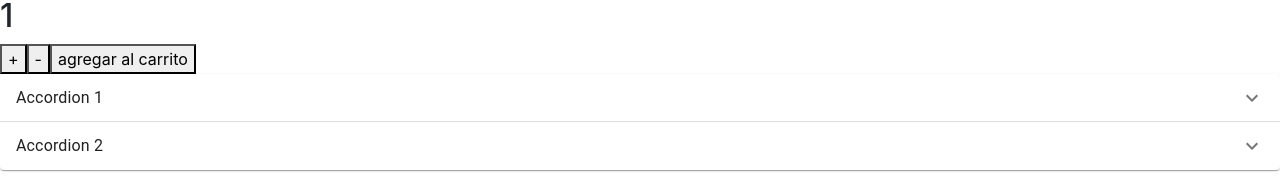
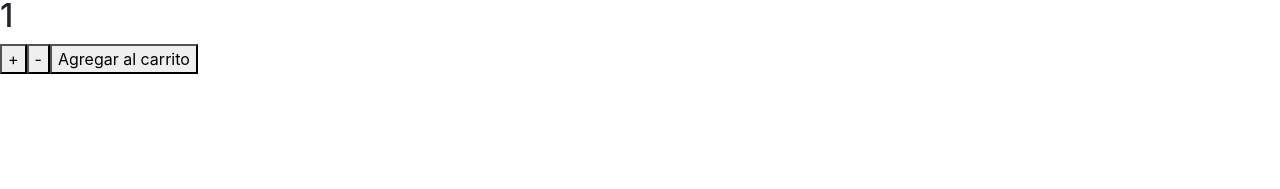
Before and after one commit to MarcosAuqui/pre-entrega-react, a React (Create React App) app: page /category/buzos in a window 1280 px wide. Shown: the part 608-797 px from the top of the page. Built offline with nearby package versions, Linux system fonts and the light colour scheme.

Commit message:
corrigiendo carpetas

```diff
--- a/src/App.js
+++ b/src/App.js
@@ -4,6 +4,8 @@ import { ItemListContainer } from './components/itemListContainer/ItemListContai
 import { Nav } from './components/navBar/Nav'
 import { Form } from './components/form/Form'
 import { BrowserRouter, Routes, Route,} from  "react-router-dom"
+import { Cart } from './components/cart/Cart';
+import { CartContextProvider } from './context/CartContext';
 
 function App() {
 
@@ -12,6 +14,7 @@ function App() {
   return (
 
   <BrowserRouter>
+    <CartContextProvider>
 
       <Nav />
 
@@ -27,13 +30,11 @@ function App() {
 
        <Route path='*' element={<h1>URL no existe</h1>}/>
 
-      <Route path='/card' element={<h1>Aca va a haber un carrito</h1>}/>
-
-
-
+       <Route path='/cart' element={<Cart/>}/>
 
       </Routes>
 
+   </CartContextProvider>
 
  </BrowserRouter>
 
--- a/src/components/accordionMui/AccordionMui.jsx
+++ /dev/null
@@ -1,43 +0,0 @@
-import Accordion from '@mui/material/Accordion';
-import AccordionSummary from '@mui/material/AccordionSummary';
-import AccordionDetails from '@mui/material/AccordionDetails';
-import Typography from '@mui/material/Typography';
-import ExpandMoreIcon from '@mui/icons-material/ExpandMore';
-
-
-
-export const AccordionMui = () => {
-  return (
-    <div>
-    <Accordion>
-      <AccordionSummary
-        expandIcon={<ExpandMoreIcon />}
-        aria-controls="panel1a-content"
-        id="panel1a-header"
-      >
-        <Typography>Accordion 1</Typography>
-      </AccordionSummary>
-      <AccordionDetails>
-        <Typography>
-          esto se muestra al abrir
-        </Typography>
-      </AccordionDetails>
-    </Accordion>
-    <Accordion>
-      <AccordionSummary
-        expandIcon={<ExpandMoreIcon />}
-        aria-controls="panel2a-content"
-        id="panel2a-header"
-      >
-        <Typography>Accordion 2</Typography>
-      </AccordionSummary>
-      <AccordionDetails>
-        <Typography>
-        esto se muestra al abrir
-        </Typography>
-      </AccordionDetails>
-    </Accordion>
-
-  </div>
-  )
-}
--- a/src/components/cardWidget/CardWidget.jsx
+++ b/src/components/cardWidget/CardWidget.jsx
@@ -1,4 +1,4 @@
-import { BsFillCartCheckFill } from 'react-icons/bs'
+// import { BsFillCartCheckFill } from 'react-icons/bs'
 import {Link} from "react-router-dom"
 import ShoppingCartIcon from '@mui/icons-material/ShoppingCart';
 
@@ -7,7 +7,7 @@ import React from 'react'
 export const CardWidget = () => {
   return (
 
-    <Link to="/card">
+    <Link to="/cart">
 
       <div className="container-Carrito">
         {/* <BsFillCartCheckFill
--- /dev/null
+++ b/src/components/cart/Cart.jsx
@@ -0,0 +1,13 @@
+import { useContext } from "react"
+import { CartContext } from "../../context/CartContext"
+
+export const Cart = () => {
+
+    const {cart} = useContext(CartContext)
+
+    console.log(cart)
+
+  return (
+    <div>Carrito conshisumare</div>
+  )
+}
--- a/src/components/counter/Counter.jsx
+++ b/src/components/counter/Counter.jsx
@@ -1,7 +1,7 @@
 import { useState } from 'react'
 
 
-export const Counter = ({stock, initial}) => {
+export const Counter = ({stock, initial = 1}) => {
 
   const [counter, setCounter] = useState(initial)
 
@@ -10,7 +10,7 @@ export const Counter = ({stock, initial}) => {
       setCounter(counter + 1)
 
     } */
-    counter < initial && setCounter(counter +1)
+    counter < stock && setCounter(counter +1)
 
   }
 
@@ -33,7 +33,7 @@ export const Counter = ({stock, initial}) => {
 
       <button onClick={increment}>+</button>
       <button onClick={decrement}>-</button>
-      <button onClick={() => onAdd(counter)}>agregar al carrito</button>
+      <button onClick={() => onAdd(counter)}>Agregar al carrito</button>
     </div>
 
   )
--- a/src/components/form/Form.jsx
+++ b/src/components/form/Form.jsx
@@ -5,24 +5,49 @@ import { useState } from "react"
 export const Form = () => {
 
 
-    const [user, setUser] = useState("")
+    // const [user, setUser] = useState("")
 
-    const [password, setPassword] = useState("")
+    const [userData, setUserData] = useState({name: "", lastName:""})
 
     const handleSubmit = (event) => {
 
         event.preventDefault()
-        console.log(`Hola, ${user}. Como estas?`)
+        console.log(userData)
 
     }
 
+    /* const handleChangeName = (event) => {
+      setUserData({...userData, name: event.target.value})
+    } */
 
+   const handleKey= (event) =>{
+
+    if(event.key !== "a" && event.key !== "e" && event.key !== "i" && event.key !== "o" && event.key !== "u"){
+      console.log(event.key)
+    }else{
+      event.preventDefault()
+    }
+   }
 
   return (
     <div>
         <form action="" onSubmit={handleSubmit}>
-            <input type="text" placeholder="Ingrese su nombre de usuario o correo electronico" name="user"  onChange={(e) => setUser(e.target.value)}value= {setUser}/>
-            <input type="text" placeholder="Ingrese su nombre contraseña" name="password" onChange={(e) => setPassword(e.target.value)} value={setPassword}/>
+            <input
+             type="text"
+             placeholder="Ingrese su nombre "
+             name="name"
+             onChange={(event) => setUserData({...userData, name: event.target.value})}
+             value= {userData.name}
+             onKeyDown= {handleKey}
+             />
+
+            <input
+            type="text"
+            placeholder="Ingrese su nombre apellido"
+            name="lastName"
+            onChange={(event) => setUserData({...userData, lastName: event.target.value })}
+            value={userData.lastName}/>
+
             <button type="sumbit">Enviar</button>
         </form>
     </div>
--- a/src/components/itemDetailsContainer/ItemDetailsContainer.jsx
+++ b/src/components/itemDetailsContainer/ItemDetailsContainer.jsx
@@ -2,6 +2,7 @@ import { useState } from "react"
 import { useEffect } from "react"
 import { Products } from "../../data/Products"
 import { useParams } from "react-router-dom"
+import { Counter } from "../counter/Counter"
 
 export const ItemDetailsContainer = () => {
 
@@ -23,6 +24,8 @@ export const ItemDetailsContainer = () => {
         <h2>{product.title}</h2>
         <h2>{product.price}</h2>
         <h2>{product.description}</h2>
+
+        <Counter />
     </div>
   )
 }
--- a/src/components/itemListContainer/ItemListContainer.jsx
+++ b/src/components/itemListContainer/ItemListContainer.jsx
@@ -6,15 +6,13 @@ import {Products} from "../../data/Products.js"
 
 import { useEffect } from "react"
 
-import { Counter } from "../counter/Counter"
+ import { Counter } from "../counter/Counter"
 
 import { ItemList } from "../itemList/ItemList"
 
 import { useParams } from "react-router-dom"
 
-import { AccordionMui } from "../accordionMui/AccordionMui"
 
-import { Loader } from "../loader/Loader"
 
 
 
@@ -25,7 +23,7 @@ export const ItemListContainer = ( {greeting} ) => {
 
   const [items, setItems] = useState( [] )
 
-  const [sePuedeEstarAca, setSePuedeEstarAca] =useState("")
+  // const [sePuedeEstarAca, setSePuedeEstarAca] =useState("")
 
   useEffect( () => {
 
@@ -36,7 +34,7 @@ export const ItemListContainer = ( {greeting} ) => {
 
       setTimeout( () =>{
         resolve(categoryName ? productsFiltered : Products)
-      },3000)
+      },500)
 
       })
       task
@@ -51,11 +49,10 @@ export const ItemListContainer = ( {greeting} ) => {
   return (
     <div className= "container-items-light">
 
-      {items.length > 0 ? <ItemList items={items}/> : <Loader/>}
+     <ItemList items={items}/>
 
       <Counter initial={1} stock={7}/>
 
-      <AccordionMui/>
 
     </div>
   )
--- a/src/components/loader/Loader.jsx
+++ /dev/null
@@ -1,11 +0,0 @@
-import CircularProgress from '@mui/material/CircularProgress';
-import Box from '@mui/material/Box';
-
-
-export const Loader = () => {
-  return (
-    <Box  sx={{ display: 'flex' }}>
-      <CircularProgress />
-    </Box>
-  )
-}
--- a/src/components/productsCard/ProductsCard.jsx
+++ b/src/components/productsCard/ProductsCard.jsx
@@ -1,6 +1,5 @@
-import styles from  "./ProductsCard.module.css"
+
 import { Link } from "react-router-dom";
-import Box from '@mui/material/Box';
 
 import {Card, CardActions, CardContent, CardMedia, Button, Typography} from '@mui/material';
 
@@ -35,6 +34,7 @@ export const ProductsCard = ({element}) => {
         </Typography>
       </CardContent>
       <CardActions style={{display: "flex", justifyContent:"center"}}>
+
         <Button size="small" variant="outlined">Agregar al carrito</Button>
       </CardActions>
     </Card>
--- /dev/null
+++ b/src/context/CartContext.jsx
@@ -0,0 +1,28 @@
+import { useState } from "react"
+import { createContext } from "react"
+
+export const CartContext = createContext()
+
+
+export const CartContextProvider = ({children}) => {
+
+    /* const [cart, setCart] = useState([])
+
+    const addToCart = () =>{
+        setCart()
+    }
+
+    const data = {
+
+        cart,
+        setCart,
+        addToCart
+
+    } */
+
+  return (
+    <CartContext.Provider >
+        {children}
+    </CartContext.Provider>
+  )
+}
```
Also changed, not shown: src/components/itemDetail/ItemDetail.jsx (added). Lines whose indentation alone changed are shown as unchanged.
